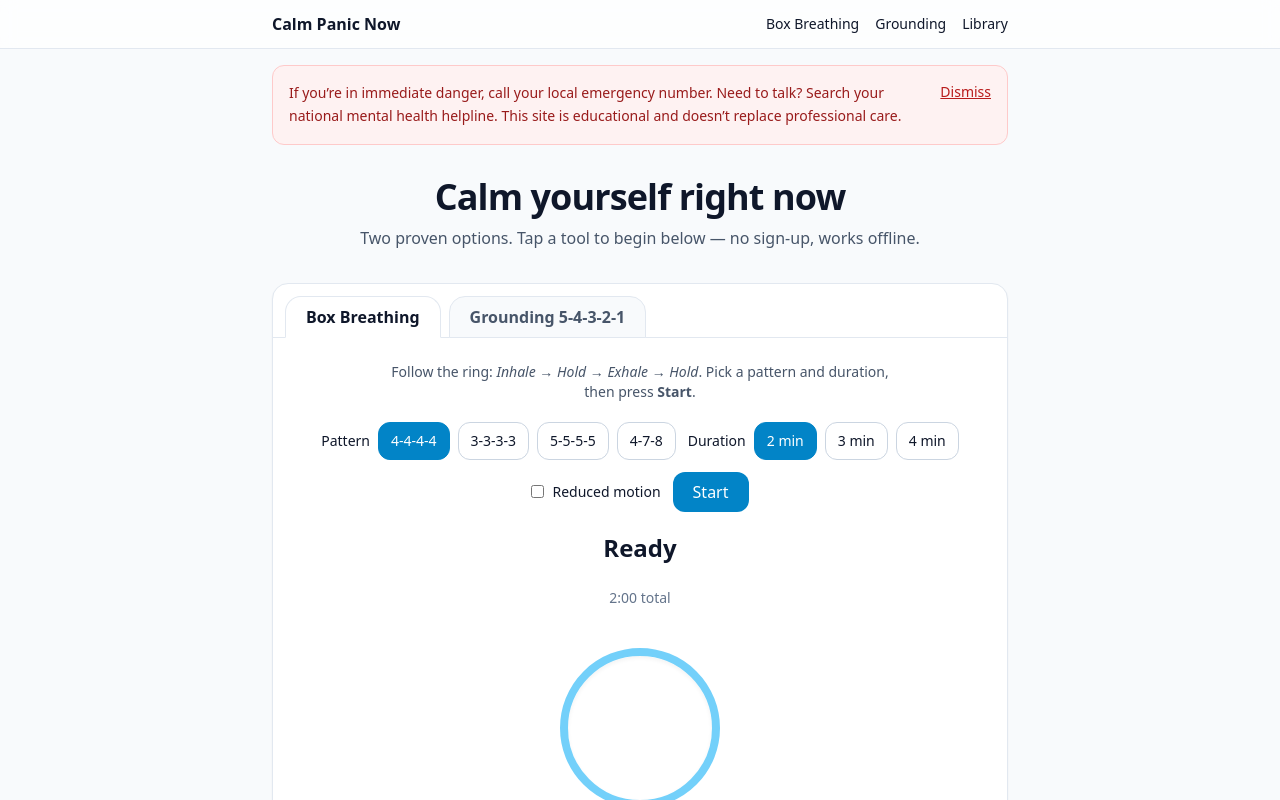
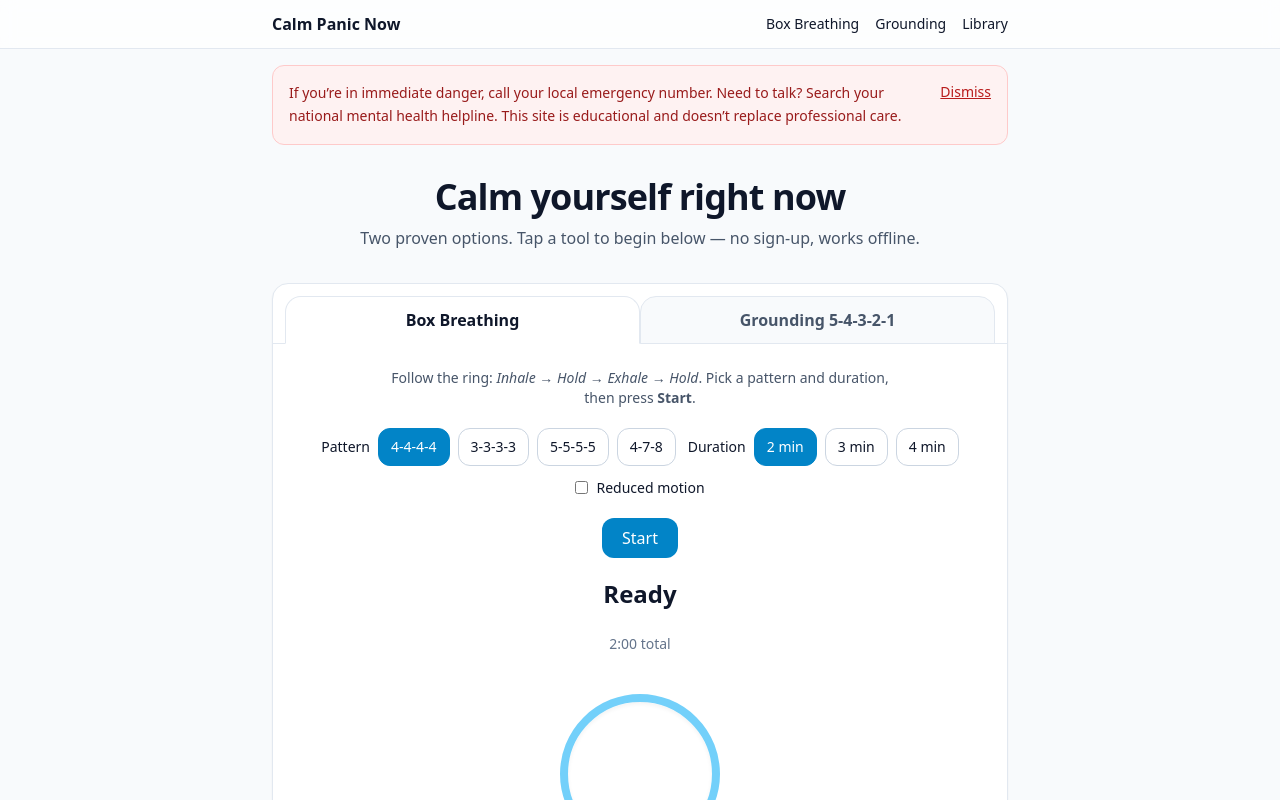
Before and after one commit to JiriTill/calm-panic-now, a Next.js app: page / in a window 1280 px wide. Shown: the top 800 px of the page. Built offline with nearby package versions, Linux system fonts and the light colour scheme.

Commit message:
Update HomeToolTabs.tsx

```diff
--- a/src/app/ui/HomeToolTabs.tsx
+++ b/src/app/ui/HomeToolTabs.tsx
@@ -24,18 +24,22 @@ export default function HomeToolTabs() {
   return (
     <section className="pb-8">
       <div className="home-card">
-        {/* Tabs row sits on card top */}
+        {/* FULL-WIDTH CONNECTED TABS */}
         <div className="px-3 pt-3">
-          <div className="inline-flex gap-2 relative z-10">
+          <div className="grid grid-cols-2 gap-0 relative z-10">
             <button
-              className={`tool-tab ${tab === "breathing" ? "tool-tab--active" : "tool-tab--inactive"}`}
+              className={`tool-tab w-full h-12 text-center ${
+                tab === "breathing" ? "tool-tab--active" : "tool-tab--inactive"
+              }`}
               aria-pressed={tab === "breathing"}
               onClick={() => setTab("breathing")}
             >
               Box Breathing
             </button>
             <button
-              className={`tool-tab ${tab === "grounding" ? "tool-tab--active" : "tool-tab--inactive"}`}
+              className={`tool-tab w-full h-12 text-center ${
+                tab === "grounding" ? "tool-tab--active" : "tool-tab--inactive"
+              }`}
               aria-pressed={tab === "grounding"}
               onClick={() => setTab("grounding")}
             >
@@ -44,15 +48,16 @@ export default function HomeToolTabs() {
           </div>
         </div>
 
-        {/* Card body connects to active tab */}
+        {/* CARD BODY (connects to active tab) */}
         <div className="home-card-body">
           {tab === "breathing" ? (
             <div className="grid gap-5 justify-items-center">
               <p className="text-sm muted text-center max-w-prose">
-                Follow the ring: <em>Inhale → Hold → Exhale → Hold</em>. Pick a pattern and duration, then press <strong>Start</strong>.
+                Follow the ring: <em>Inhale → Hold → Exhale → Hold</em>.
+                Pick a pattern and duration, then press <strong>Start</strong>.
               </p>
 
-              {/* Controls (compact) */}
+              {/* Controls */}
               <div className="flex flex-wrap gap-3 items-center justify-center">
                 <div className="flex items-center gap-2">
                   <span className="text-sm font-medium">Pattern</span>
@@ -95,7 +100,10 @@ export default function HomeToolTabs() {
                   />
                   Reduced motion
                 </label>
+              </div>
 
+              {/* Start below controls */}
+              <div className="text-center">
                 {!started ? (
                   <button
                     className="px-5 py-2 rounded-xl bg-sky-600 text-white hover:bg-sky-700 smooth"
@@ -116,7 +124,7 @@ export default function HomeToolTabs() {
                 )}
               </div>
 
-              {/* Ring */}
+              {/* Ring + timeline */}
               <BreathRing
                 durationSec={duration}
                 pattern={pattern}
@@ -129,7 +137,8 @@ export default function HomeToolTabs() {
           ) : (
             <div className="grid gap-5">
               <p className="text-sm muted text-center max-w-prose mx-auto">
-                Move through your senses to anchor attention in the present. You can type a word or just check the boxes.
+                Move through your senses to anchor attention in the present.
+                You can type a word or just check the boxes.
               </p>
               <GroundingWidget />
             </div>
```
